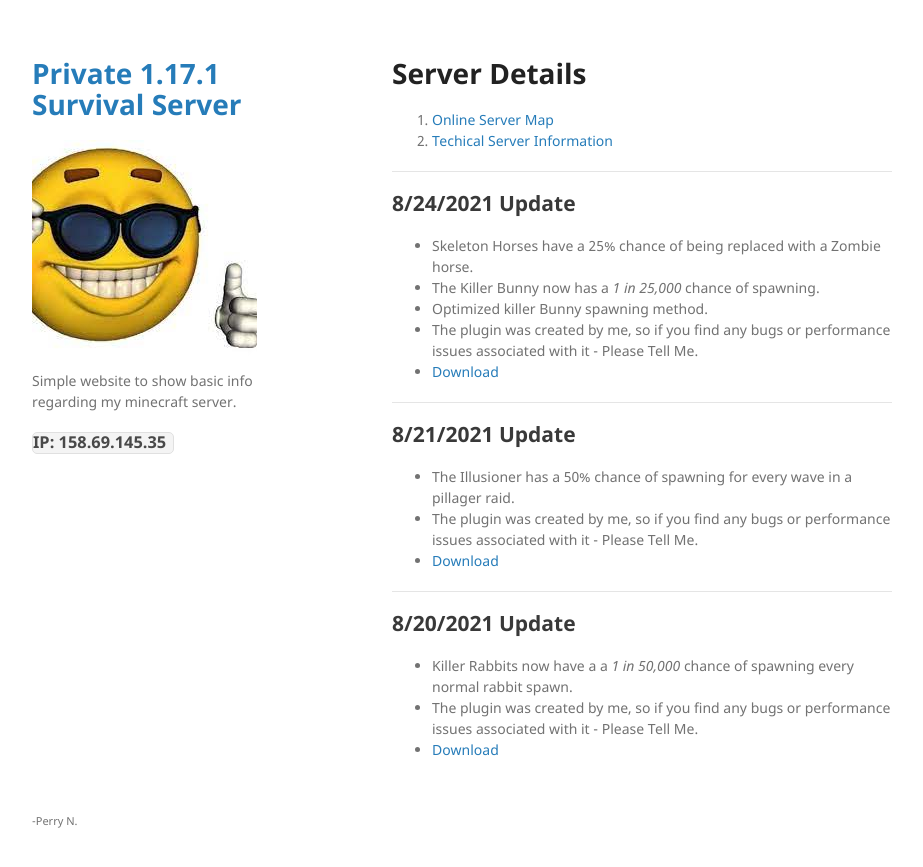
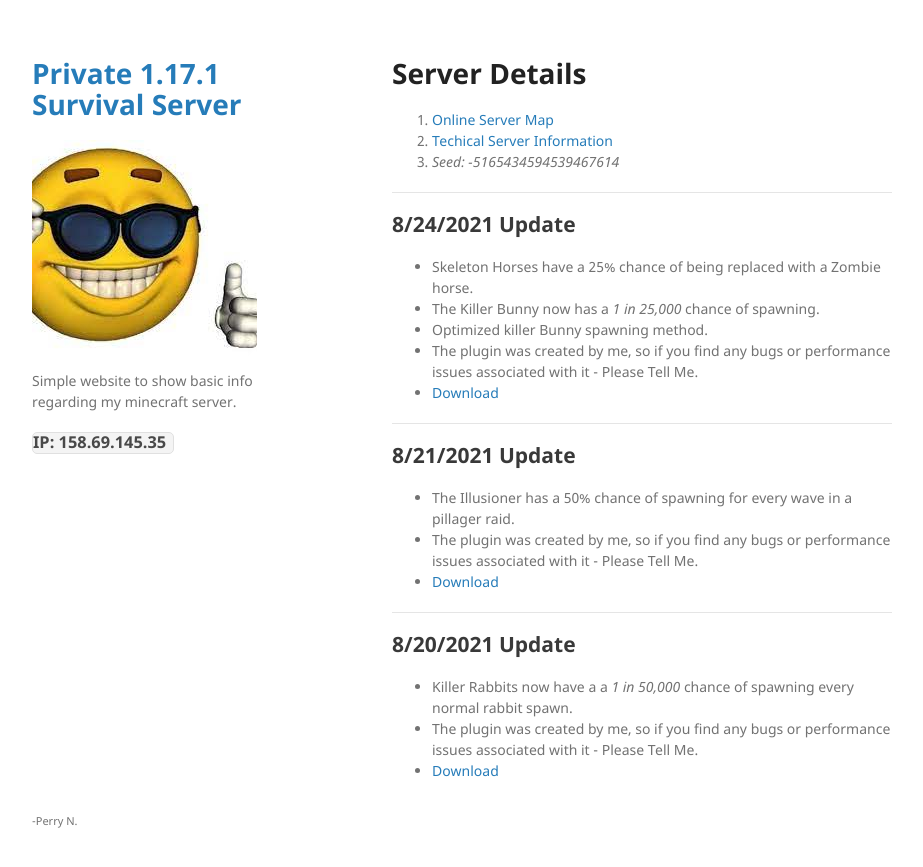
Before and after one commit to WrelksMC/wrelksMC.github.io, a Jekyll site: the page built from index.md, in a window 1280 px wide. Shown: the top 867 px of the page, without its empty margins (178-1101 px from the left). Built offline with Jekyll 4.4.1, drawn with Linux system fonts in a browser that asks for light colours; our own code applies the rules of GitHub Pages for plain Markdown files.

Commit message:
Update index.md

```diff
--- a/index.md
+++ b/index.md
@@ -5,6 +5,7 @@ layout: default
 # Server Details
 1.  [Online Server Map](http://158.69.145.35:9449/)
 2.  [Techical Server Information](https://wrelksmc.github.io/another-page)
+3.  *Seed: -5165434594539467614*
 
 ---
 
```
